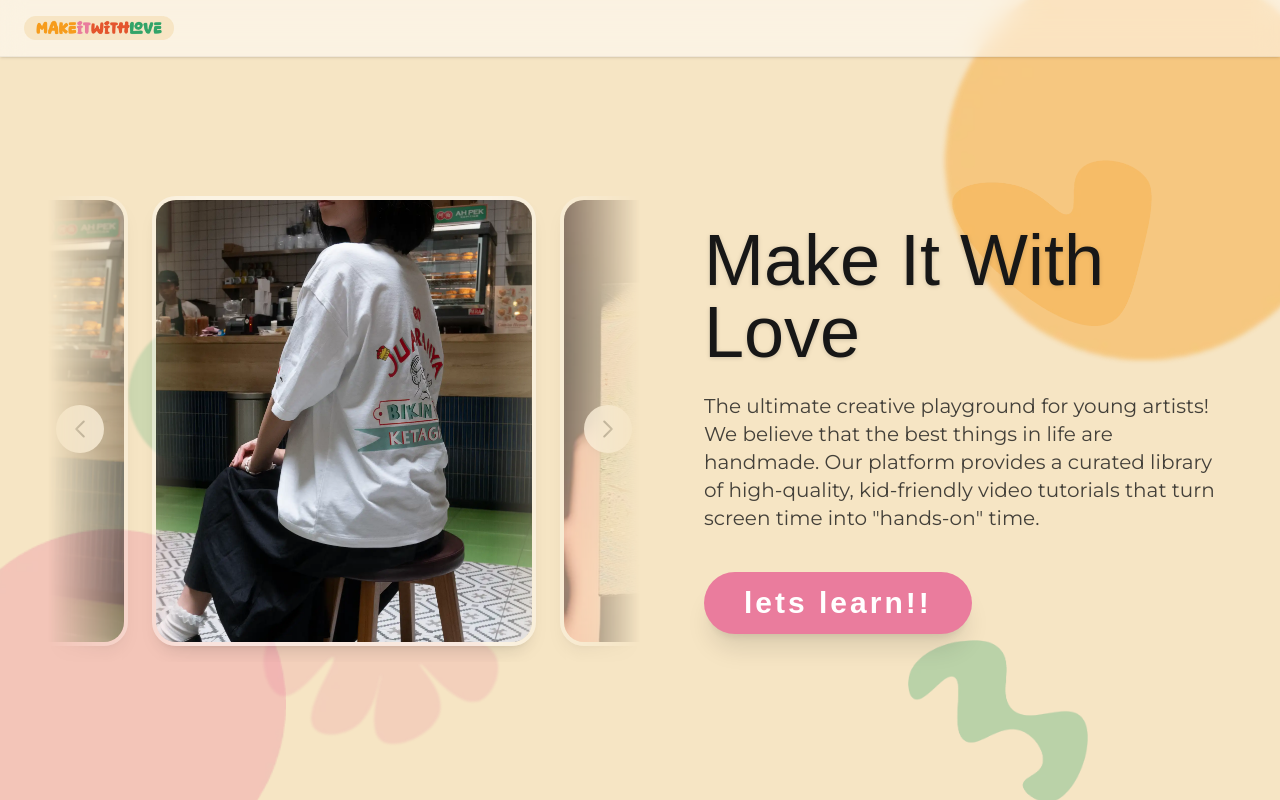
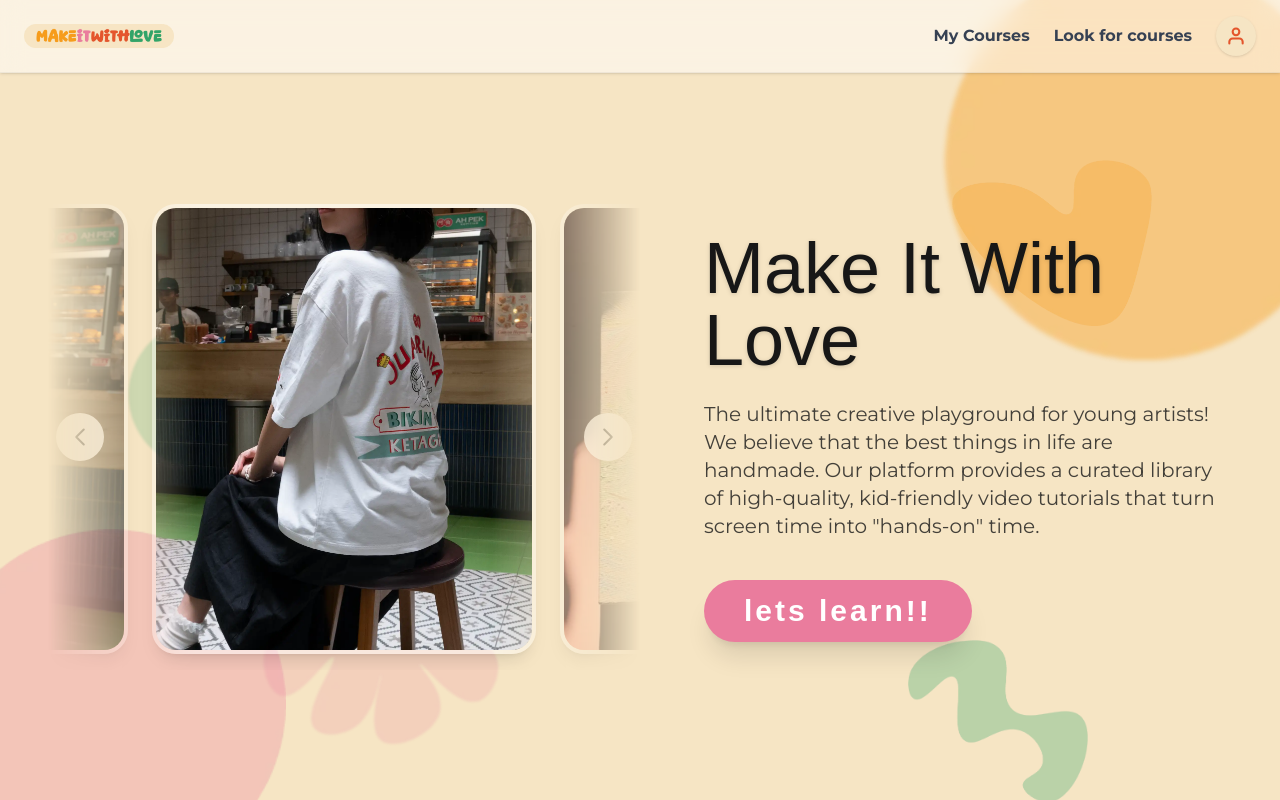
Before and after one commit to richardd-f/make-it-with-love, a Next.js app: page / in a window 1280 px wide. Built offline with nearby package versions, Linux system fonts and the light colour scheme; a web font is replaced by a local one.

Commit message:
Added navbar

```diff
--- a/src/components/NavBar.tsx
+++ b/src/components/NavBar.tsx
@@ -15,9 +15,32 @@ export function NavBar() {
         />
       </Link>
 
-      {/* Add more nav links here in the future if needed */}
+      {/* Navigation Links */}
       <div className="flex items-center gap-6">
-        {/* Placeholder for future links */}
+        <Link
+          href="/myCourse"
+          className="text-gray-700 font-bold hover:text-[#32a569] transition-colors"
+          style={{ fontFamily: "var(--font-montserrat, Montserrat, sans-serif)" }}
+        >
+          My Courses
+        </Link>
+        <Link
+          href="/courses"
+          className="text-gray-700 font-bold hover:text-[#32a569] transition-colors"
+          style={{ fontFamily: "var(--font-montserrat, Montserrat, sans-serif)" }}
+        >
+          Look for courses
+        </Link>
+        <Link
+          href="/account"
+          className="flex items-center justify-center w-10 h-10 rounded-full bg-[#f6e5c4] text-[#e4552c] hover:bg-[#f79d1c] hover:text-white transition-colors shadow-sm"
+          title="Account"
+        >
+          <svg width="20" height="20" viewBox="0 0 24 24" fill="none" stroke="currentColor" strokeWidth="2.5" strokeLinecap="round" strokeLinejoin="round">
+            <path d="M20 21v-2a4 4 0 0 0-4-4H8a4 4 0 0 0-4 4v2"></path>
+            <circle cx="12" cy="7" r="4"></circle>
+          </svg>
+        </Link>
       </div>
     </nav>
   );
```
